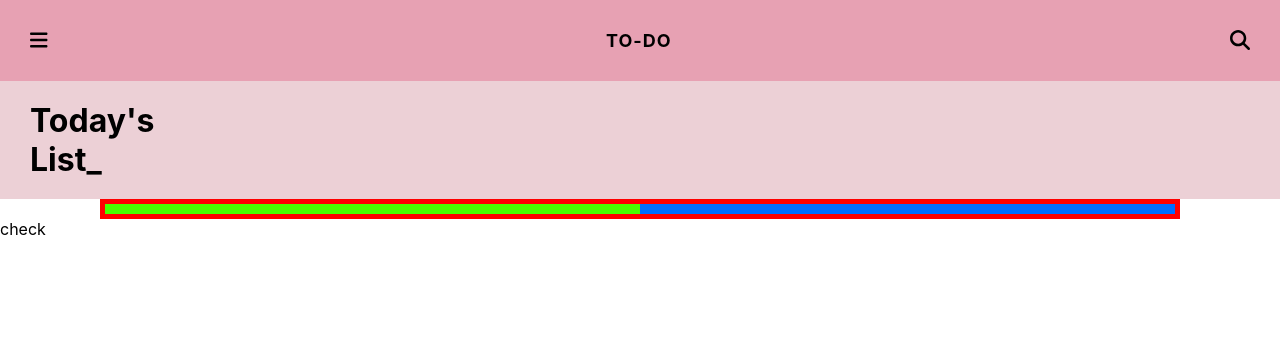
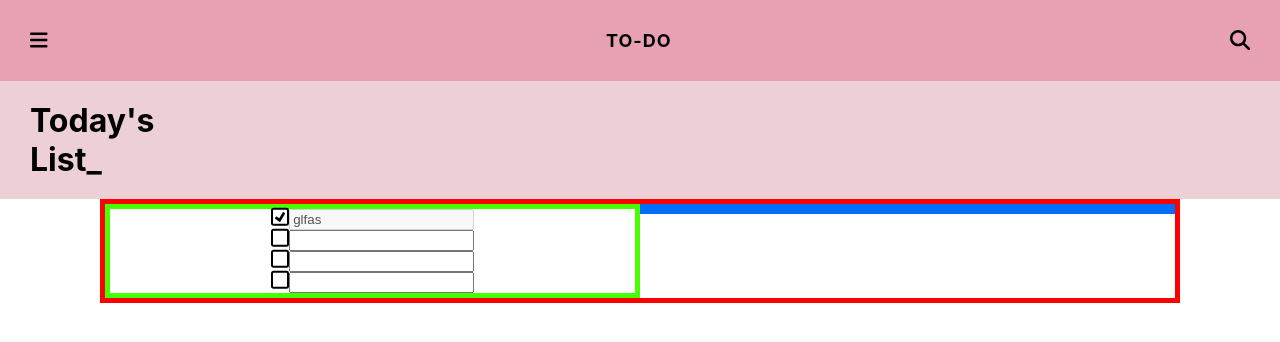
Before and after one commit to Nidinaz/To-Do-React, a React (Create React App) app: page / in a window 1280 px wide. Shown: the top 342 px of the page. Built offline with nearby package versions, Linux system fonts and the light colour scheme.

Commit message:
Add ToDoItem dynamic checkbox

```diff
--- a/src/App.css
+++ b/src/App.css
@@ -1,8 +1,7 @@
-
 header {
   width: auto;
   height: auto;
-  padding: 20px 20px 20px 10px ;
+  padding: 20px 20px 20px 10px;
   background-color: rgba(226, 138, 160, 0.8);
   display: flex;
   flex-direction: row;
@@ -27,8 +26,8 @@ header {
 h1 {
   background-color: rgb(207, 137, 154, .4);
   height: auto;
-  margin:0px;
-  padding:20px 20px 20px 30px;
+  margin: 0px;
+  padding: 20px 20px 20px 30px;
 }
 
 #Listing {
@@ -42,27 +41,72 @@ h1 {
 
 
 #Columnright {
-  display:flex;
+  display: flex;
   flex-direction: column;
   justify-content: center;
   align-items: center;
   flex-basis: 50%;
   border: 5px solid rgb(72, 255, 0);
+  height: 50%;
 }
 
 #Columnleft {
-  display:flex;
+  display: flex;
   flex-direction: column;
   justify-content: center;
   align-items: center;
   flex-basis: 50%;
   border: 5px solid rgb(0, 110, 255);
+  height: 50%;
+}
+
+.containerButtons {
+  display: flex;
+  justify-content: space-between;
 }
 
 
-/* .buttons {
+/* CheckBoxes */
+/* We need to reset the native checkbox input styles, but keep it interactive to enable proper keyboard interaction and also to maintain access to the :focus state. */
+/* To accomplish this, we only need to set appearance: none. This removes nearly all inherited browser styles and gives us access to styling the input's pseudo elements. Notice we have two additional properties to complete the reset. */
 
+input[type="checkbox"] {
+  appearance: none;
+  background-color: #fff;
+  margin: 0;
+  font: inherit;
+  color: currentColor;
+  width: 1.15em;
+  height: 1.15em;
+  border: 0.15em solid currentColor;
+  border-radius: 0.15em;
+  transform: translateY(-0.075em);
+  display: grid;
+  place-content: center;
+}
 
+input[type="checkbox"]::before {
+  content: "";
+  width: 0.65em;
+  height: 0.65em;
+  transform: scale(0);
+  transition: 120ms transform ease-in-out;
+  box-shadow: inset 1em 1em;
+  transform-origin: bottom left;
+  clip-path: polygon(14% 44%, 0 65%, 50% 100%, 100% 16%, 80% 0%, 43% 62%);
+}
 
+input[type="checkbox"]:checked::before {
+  transform: scale(1);
+}
 
-} */
+:root {
+  --form-control-disabled: #959495;
+}
+
+input[type="checkbox"]:disabled {
+  --form-control-color: var(--form-control-disabled);
+
+  color: var(--form-control-disabled);
+  cursor: not-allowed;
+}
--- a/src/App.js
+++ b/src/App.js
@@ -1,6 +1,6 @@
 import './App.css';
 import Header from './Header';
-import Checkbuttons from './Checkbuttons';
+import ToDoItem from './ToDoItem';
 
 
 
@@ -13,11 +13,15 @@ function App() {
       <h1>Today's <br></br> List_</h1>
       <div id='Listing'>
         <div id='Columnright'>
-
+          <ToDoItem checked={true} value="glfas"></ToDoItem>
+          <ToDoItem></ToDoItem>
+          <ToDoItem></ToDoItem>
+          <ToDoItem></ToDoItem>
         </div>
         <div id='Columnleft'></div>
       </div>
-      <Checkbuttons></Checkbuttons>
+
+
     </div>
   )
 };
--- a/src/Checkbuttons.jsx
+++ /dev/null
@@ -1,7 +0,0 @@
-const Checkbuttons = () => {
-    return(
-        <div className='buttons'>check</div>
-    )
-};
-
-export default Checkbuttons;
--- /dev/null
+++ b/src/ToDoItem.jsx
@@ -0,0 +1,34 @@
+import { useState } from 'react';
+
+const ToDoItem = (props) => {
+    // een prop is om gegevens door te geven aan een component,
+    // vanuit de parent (in de jsx/html)
+
+    // state is om intern in je component iets bij te houden
+    const [disabled, setDisabled] = useState(props.checked);
+
+    const handleCheck = (event) => {
+        setDisabled(event.target.checked);
+    }
+
+    // function handleCheck(event)  {
+    //     if(event.target.checked){
+    //         // true
+    //         // event.target.nextElementSibling.disabled = true;
+    //         //disable
+    //     }
+    //     else{
+    //         //enable
+    //         // false
+    //     }
+    // };
+
+    return (
+        <div className="containerButtons">
+            <input type="checkbox" className="checkbox" onChange={handleCheck} defaultChecked={disabled}></input>
+            <input className="input" id="text-input" type="text" disabled={disabled} value={props.value}/>
+        </div>
+    )
+};
+
+export default ToDoItem;
```
